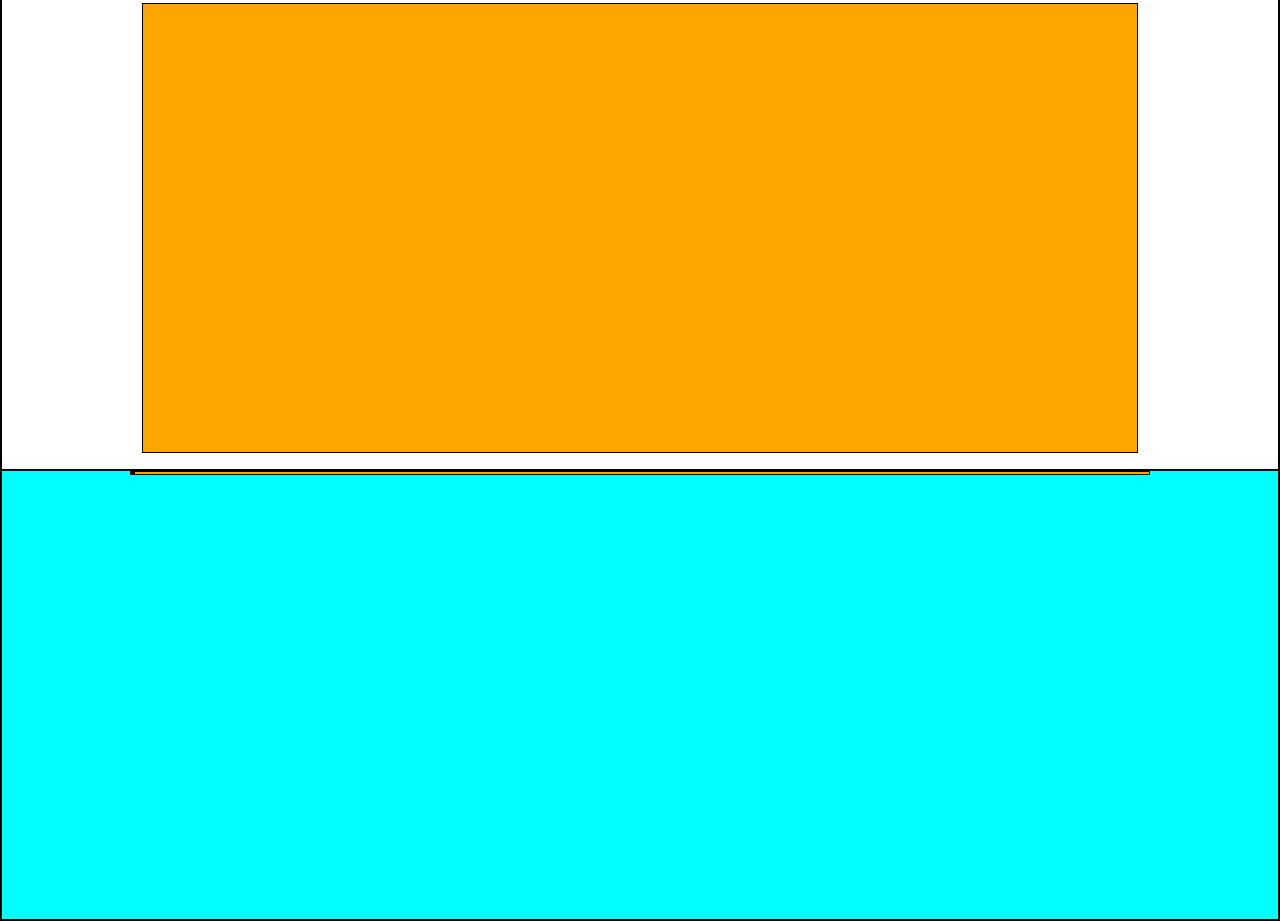
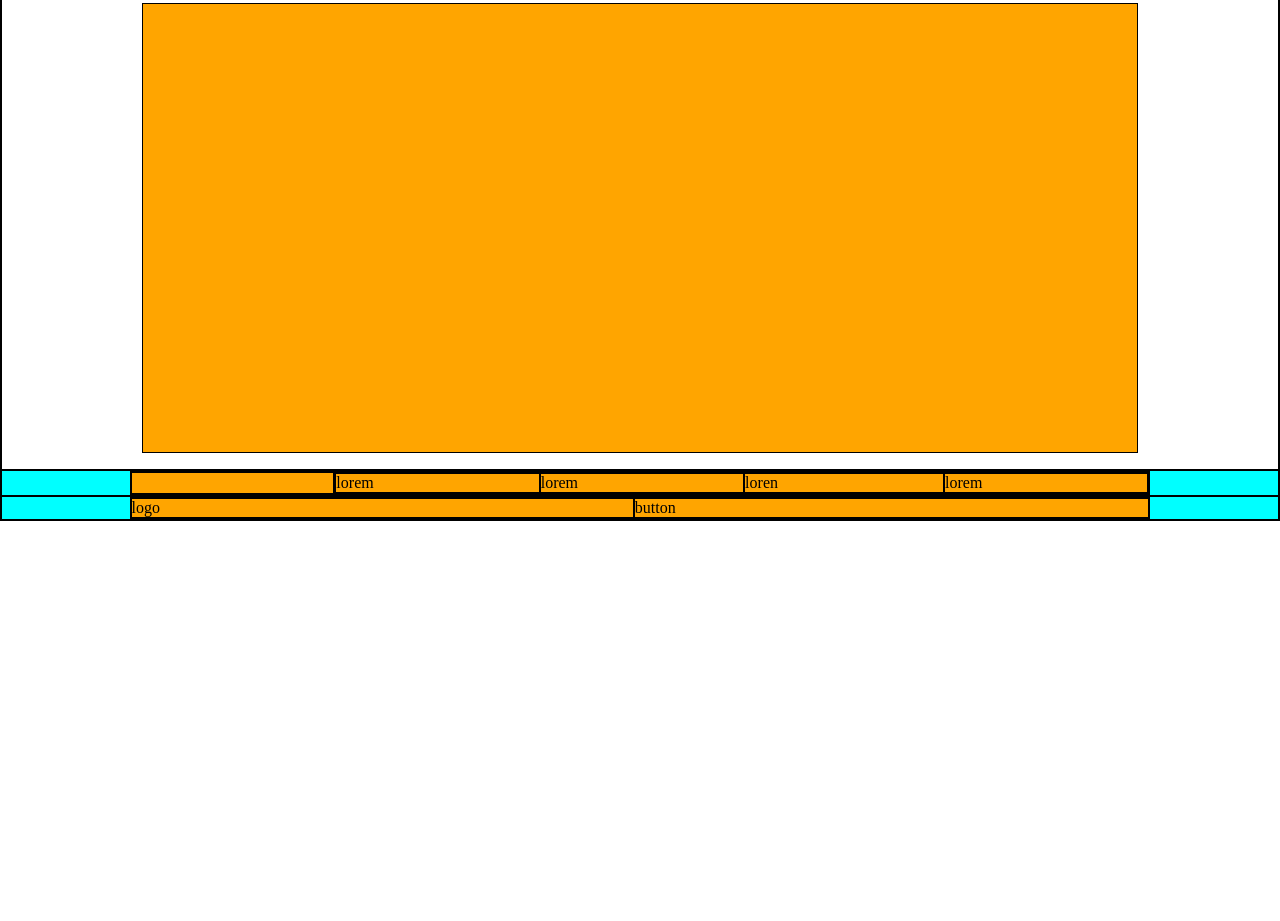
Before and after one commit to EduardCancel/discord, a plain HTML site: page index.html in a window 1280 px wide. Shown: the part 639-1560 px from the top of the page. After the commit the page ends 1160 px from the top, so only its background shows below. Drawn offline with Linux system fonts and the light colour scheme.

Commit message:
body layout

```diff
--- a/index.html
+++ b/index.html
@@ -49,11 +49,24 @@
 
         <footer>
             <div class="container d-flex">
-                <div class="w-20"></div>
-                <div class="w-80">
+                <div class="w-20">
 
                 </div>
+                <div class="w-80 d-flex">
+                    <div>lorem</div>
+                    <div>lorem</div>
+                    <div>loren</div>
+                    <div>lorem</div>
+                </div>
             </div>
+
+            <hr>
+
+            <div class="container d-flex justify-content-between">
+                <div class="logo"> logo</div>
+                <div class="action">button</div>
+            </div>
+
         </footer>
     </main>
 </body>
--- a/style/style.css
+++ b/style/style.css
@@ -21,12 +21,23 @@ section{
     display: flex
 }
 
+.justify-content-between{
+    justify-content: space-between;
+}
+
+.w-20{
+    width: 20%;
+}
 .w-40{
 width: 40%;
 }
 
 .w-60{
-    width: 60%;
+        width: 60%;
+}
+
+.w-80{
+        width: 80%;
 }
 
 header{
@@ -93,5 +104,10 @@ header{
 
 footer{
     background-color: aqua;
-    min-height: 450px;
+
+    .w-80, .d-flex{
+        div{
+            flex-grow: 1;
+        }
+    }
 }
```
